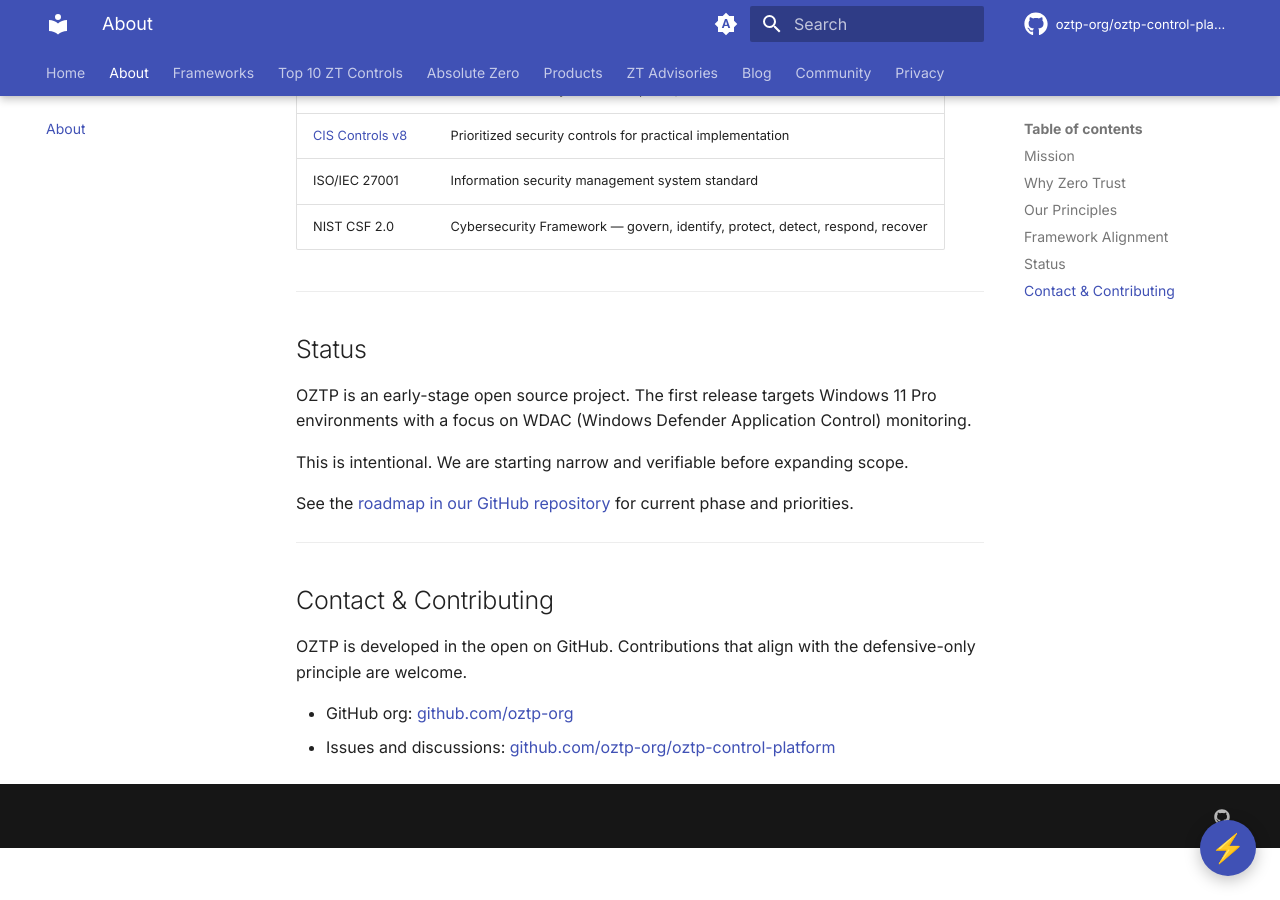
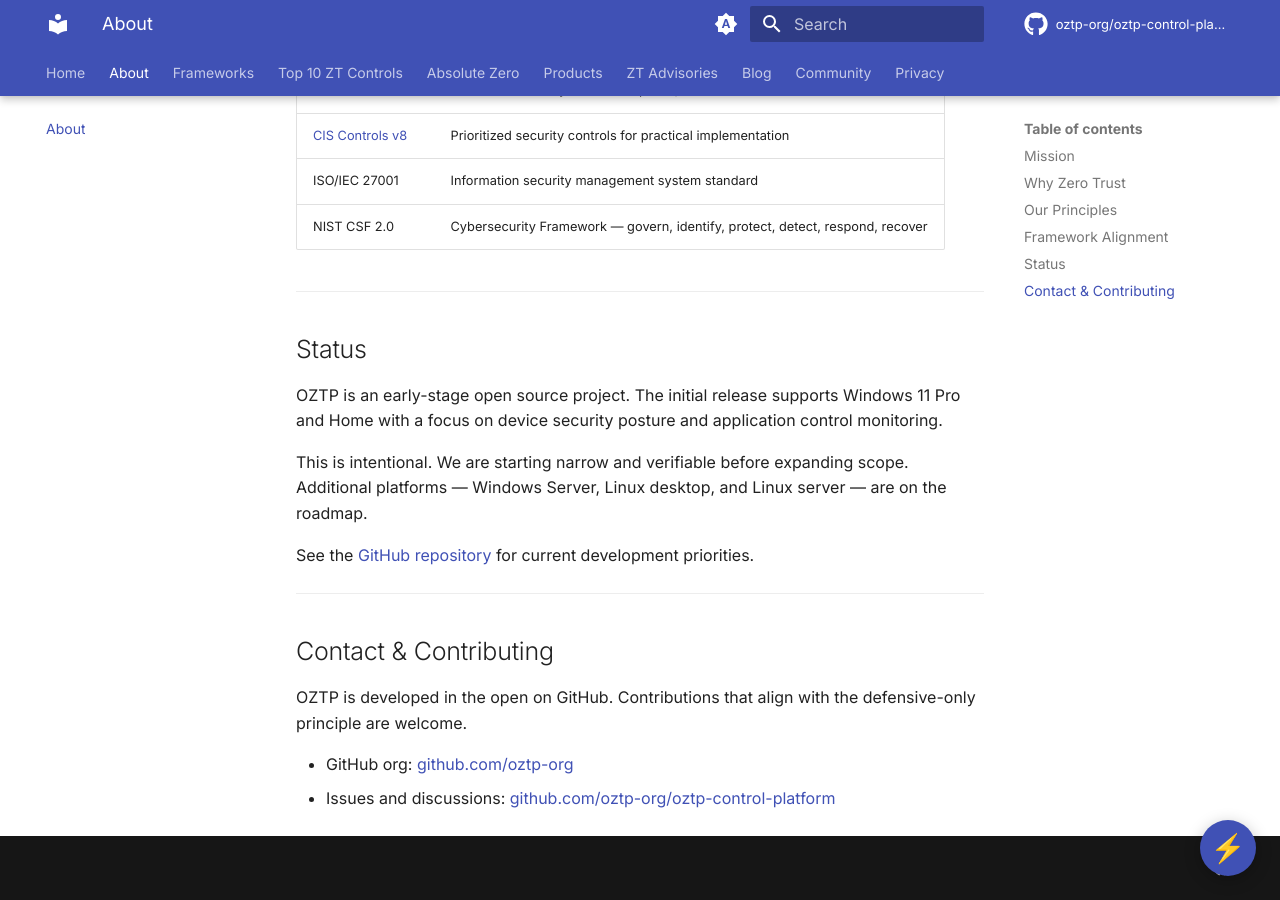
Before and after one commit to oztp-org/oztp-org.github.io, an MkDocs documentation site: the page built from docs/about.md, in a window 1280 px wide and 900 px high, scrolled down 1714 px. Built offline with MkDocs 1.6.1 and Material for MkDocs 9.7.7, drawn with Linux system fonts in a browser that asks for light colours; comment, search, counter and statistics services are not loaded.

Commit message:
Week 4 doc polish: fix stale platform references and badge states
- Device Agent descriptions updated to include Windows 11 Home
- ZT Assessment badge corrected from Planned to Active
- About page updated: Home support noted, internal roadmap link removed
- Agent Zeta web interface marked as live (chat widget)

Co-Authored-By: Claude Sonnet 4.6 <noreply@anthropic.com>

```diff
--- a/docs/about.md
+++ b/docs/about.md
@@ -55,11 +55,11 @@ Every recommendation, checklist item, and maturity score maps to a recognized ex
 
 ## Status
 
-OZTP is an early-stage open source project. The first release targets Windows 11 Pro environments with a focus on WDAC (Windows Defender Application Control) monitoring.
+OZTP is an early-stage open source project. The initial release supports Windows 11 Pro and Home with a focus on device security posture and application control monitoring.
 
-This is intentional. We are starting narrow and verifiable before expanding scope.
+This is intentional. We are starting narrow and verifiable before expanding scope. Additional platforms — Windows Server, Linux desktop, and Linux server — are on the roadmap.
 
-See the [roadmap in our GitHub repository](https://github.com/oztp-org/oztp-control-platform/blob/main/docs/oztp-mvp-plan.md) for current phase and priorities.
+See the [GitHub repository](https://github.com/oztp-org/oztp-control-platform) for current development priorities.
 
 ---
 
```
Also changed, not shown: docs/index.md (+1 -1 lines), docs/products/agent-zeta.md (+1 -1 lines), docs/products/index.md (+2 -2 lines).
